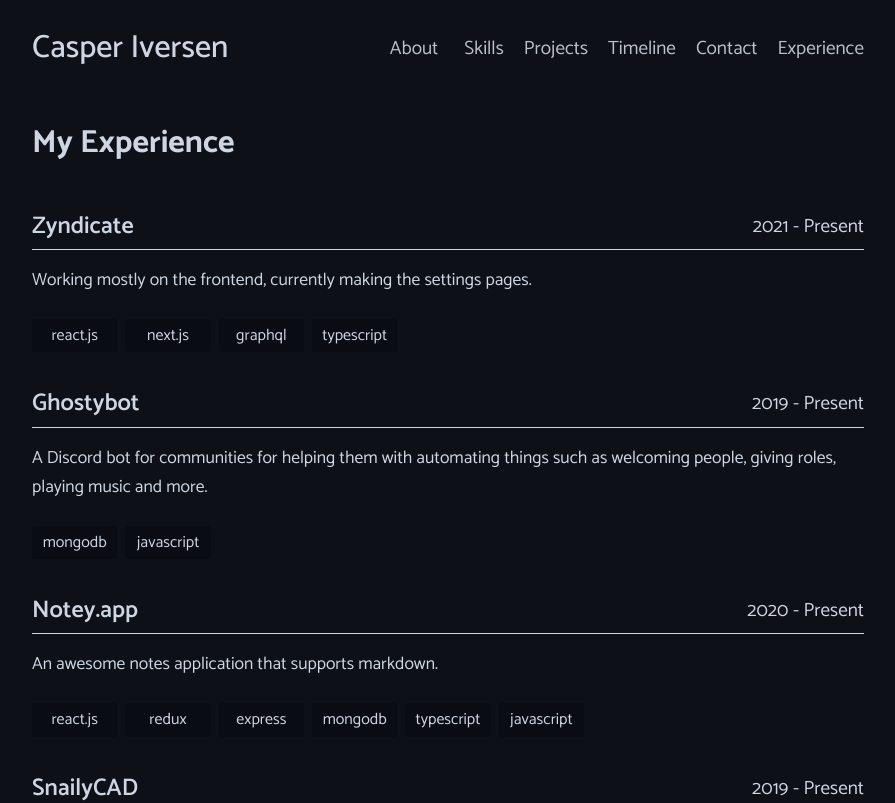
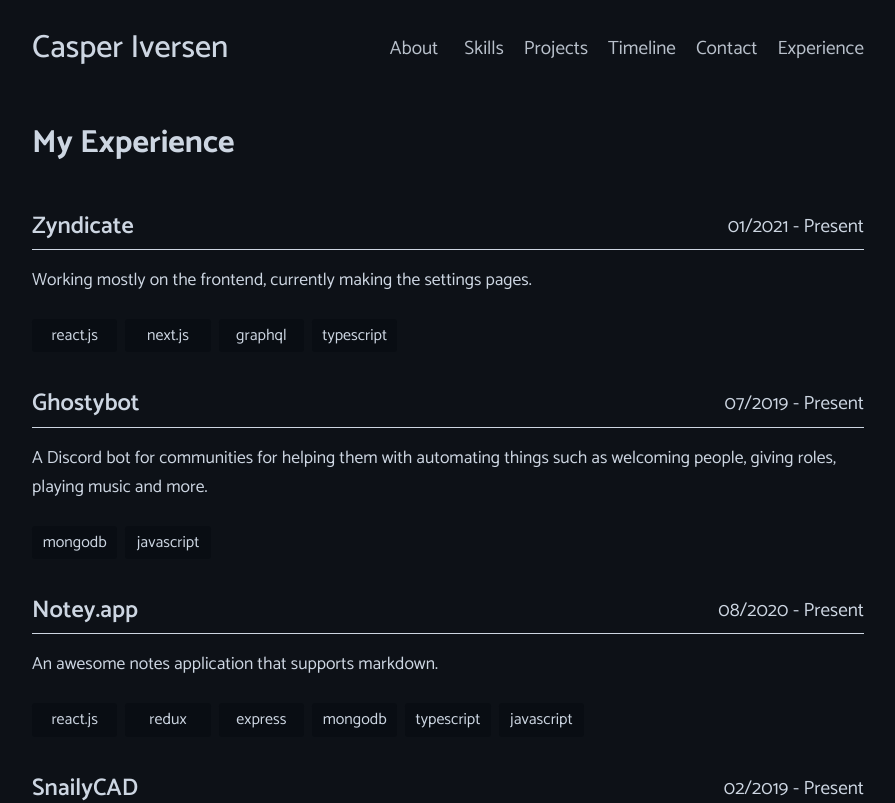
Before and after one commit to pzk3/casperiv.dev, a Next.js app: page /experience in a window 1280 px wide. Shown: the top 803 px of the page, without its empty margins (192-1087 px from the left). Built offline with nearby package versions, Linux system fonts and the light colour scheme.

Commit message:
:hammer: chore: add months to experience data

```diff
--- a/data/experience.ts
+++ b/data/experience.ts
@@ -3,26 +3,26 @@ import Experience from "../interfaces/Experience";
 const experience: Experience[] = [
   {
     title: "Zyndicate",
-    year: "2021 - Present",
+    year: "01/2021 - Present",
     description: "Working mostly on the frontend, currently making the settings pages.",
     stack: ["react.js", "next.js", "graphql", "typescript"],
   },
   {
     title: "Ghostybot",
-    year: "2019 - Present",
+    year: "07/2019 - Present",
     description:
       "A Discord bot for communities for helping them with automating things such as welcoming people, giving roles, playing music and more.",
     stack: ["mongodb", "javascript"],
   },
   {
     title: "Notey.app",
-    year: "2020 - Present",
+    year: "08/2020 - Present",
     description: "An awesome notes application that supports markdown.",
     stack: ["react.js", "redux", "express", "mongodb", "typescript", "javascript"],
   },
   {
     title: "SnailyCAD",
-    year: "2019 - Present",
+    year: "02/2019 - Present",
     description:
       "A project I created to give Gaming communities a free CAD/MDT to help with management of Police, EMS and dispatch roleplay.",
     stack: ["react.js", "redux", "mysql", "express", "typescript"],
```
